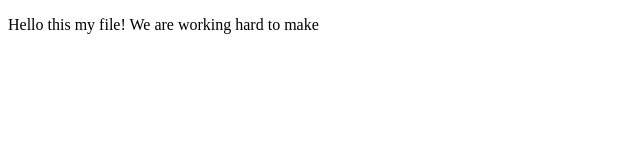
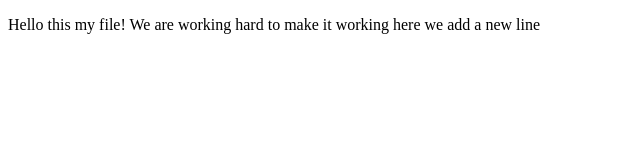
Before and after one commit to blaiseleslyp/appTesting, a plain HTML site: page index.html in a window 1280 px wide. Shown: the whole page, without its empty margins (0-640 px from the left). Drawn offline with Linux system fonts and the light colour scheme.

Commit message:
another commit

```diff
--- a/index.html
+++ b/index.html
@@ -11,7 +11,8 @@
     <body>
         <p>
             Hello this my file!
-            We are working hard  to make
+            We are working hard  to make it working
+            here we add a new line
         </p>
     </body>
 
```
